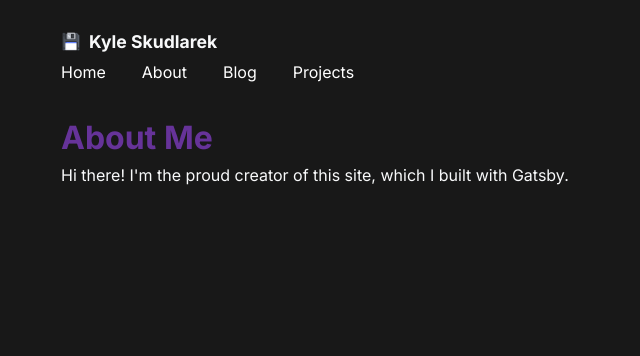
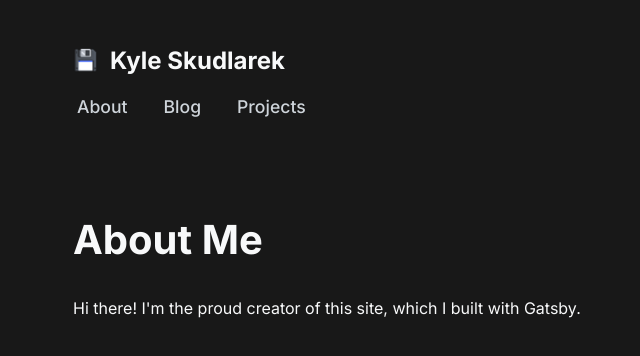
Before and after one commit to KyleSkudlarek/kyleskudlarek.com, a Gatsby site: page /about in a window 1280 px wide. Shown: the whole page, without its empty margins (3-643 px from the left). Built offline with nearby package versions, Linux system fonts and the light colour scheme; Gatsby itself is replaced by a stand-in of ours.

Commit message:
updating spacing and styling

```diff
--- a/src/components/layout.js
+++ b/src/components/layout.js
@@ -67,6 +67,7 @@ const GlobalStyle = createGlobalStyle`
 
     /* Font color */
     --font-color-base: var(--gray-0);
+    --font-color-muted: var(--gray-6);
 
     /* Borders */
     --border-color: var(--gray-3);
@@ -117,16 +118,24 @@ const GlobalStyle = createGlobalStyle`
 const LayoutContainer = styled.div`
   display: flex;
   flex-direction: column;
-  padding: 1rem 4rem;
+  //padding: 1rem 4rem;
   min-height: 100vh;
   color: var(--font-color-base);
+  margin-left: auto;
+  margin-right: auto;
+  max-width: var(--content-width);
+  padding-left: 4rem;
+  padding-right: 2rem;
+  font-family: var(--font-family-base);
+
+
 `;
 
 
 const Navigation = styled.section`
   width: 100%;
   display: flex;
-  margin-top: 1rem;
+  margin-top: 3rem;
 `;
 
 const NavContainer = styled.div`
@@ -135,23 +144,16 @@ const NavContainer = styled.div`
   color: #FFFFFF;
 
   max-width: var(--content-width);
-  //padding: 0 2rem;
+
   height: var(--navbar-height-large);
 
-`;
-
-const Nav = styled.nav`
-  display: flex;
-  align-items: center;
-  justify-content: space-between;
-  gap: 0.25rem;
 `;
 
 const NavLinkBrand = styled(props => <Link {...props} />)`
 
   align-items: center;
   gap: 0.5rem;
-  font-size: 1.1rem;
+  font-size: 1.5rem;
   font-weight: 700;
   color: var(--navbar-color);
   margin: 0;
@@ -165,14 +167,16 @@ const NavLinkBrand = styled(props => <Link {...props} />)`
   border-radius: var(--border-radius);
   margin-right: 0.5rem;
   text-decoration: none;
+  margin-bottom: 1.25rem;
 
 `;
 
 const NavLinkLogo= styled.img`
-  height: 20px;
-  width: 20px;
+  height: 25px;
+  width: 25px;
   min-height: 20px;
   min-width: 20px;
+  margin-right: 0.25rem;
 `;
 
 
@@ -181,12 +185,17 @@ const NavLinkSpan= styled.span`
 
 `;
 
-const Heading = styled.h1`
-  color: rebeccapurple;
+
+const Nav = styled.nav`
+  display: flex;
+  align-items: center;
+  justify-content: space-between;
+  gap: 0.25rem;
+  margin-left: 0.25rem;
 `;
 
+const NavLinkItem = styled.div`
 
-const NavLinkItem = styled.div`
   padding-right: 2rem;
 
 `;
@@ -194,6 +203,19 @@ const NavLinkItem = styled.div`
 const NavLinkText = styled(props => <Link {...props} />)`
   color: #FFFFFF;
   text-decoration: none;
+  color: var(--navbar-color);
+  font-size: 1.1rem;
+  font-weight: 500;
+`;
+
+const Main = styled.main`
+    margin-top: 5rem;
+`;
+
+const Heading1 = styled.h1`
+  color: var(--font-color-base);
+  font-size: 2.5rem;
+  margin-bottom: 1.5rem;
 `;
 
 
@@ -220,11 +242,6 @@ const Layout = ({ pageTitle, children }) => {
                         </NavLinkBrand>
                         <Nav>
                             <NavLinkItem>
-                                <NavLinkText to="/">
-                                    Home
-                                </NavLinkText>
-                            </NavLinkItem>
-                            <NavLinkItem>
                                 <NavLinkText to="/about">
                                     About
                                 </NavLinkText>
@@ -242,12 +259,12 @@ const Layout = ({ pageTitle, children }) => {
                         </Nav>
                     </NavContainer>
                 </Navigation>
-                <main>
-                    <Heading>
+                <Main>
+                    <Heading1>
                         {pageTitle}
-                    </Heading>
+                    </Heading1>
                     {children}
-                </main>
+                </Main>
             </LayoutContainer>
         </React.Fragment>
     )
--- a/src/pages/about.js
+++ b/src/pages/about.js
@@ -1,6 +1,7 @@
 import * as React from 'react'
 import Layout from '../components/layout'
 import Seo from '../components/seo'
+
 
 
 const AboutPage = () => {
```
Also changed, not shown: src/pages/blog/index.js (+18 -4 lines).
